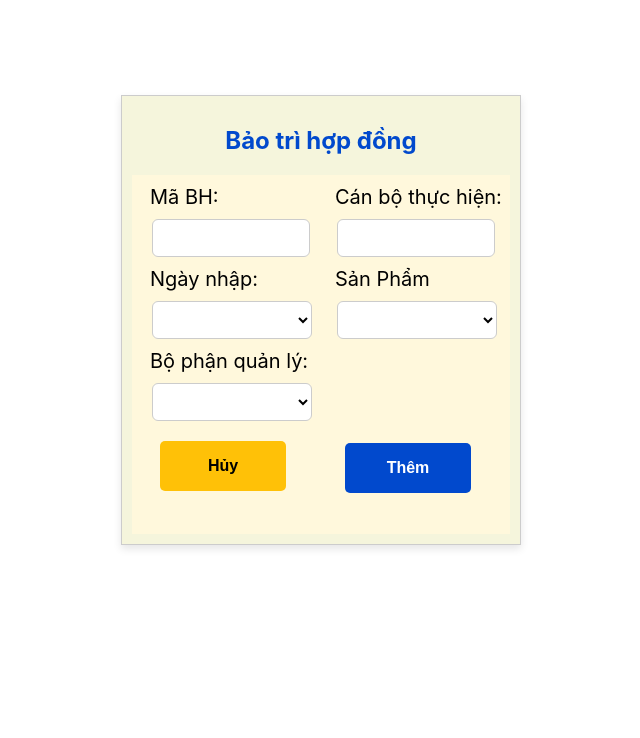
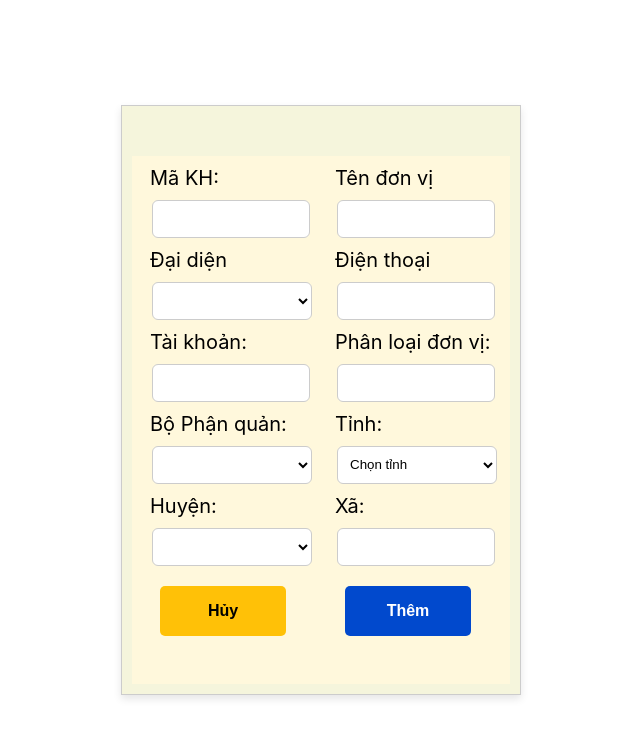
Before and after one commit to HaIThong/WebMcustomerinfo, a React (Create React App) app: page / in a window 1280 px wide. Shown: the top 738 px of the page, without its empty margins (319-959 px from the left). Built offline with nearby package versions, Linux system fonts and the light colour scheme.

Commit message:
Thêm mã mới

```diff
--- a/src/App.js
+++ b/src/App.js
@@ -1,11 +1,10 @@
 
-import HDBaoTRiIF from "./components/HDBaoTriIF"
-import HopDongIF from "./components/HopDongIF"
+import KhachHangIF from "./components/KhachHangIF"
 
 function App() {
   return (
     <div className="App">
-      <HDBaoTRiIF i4BT="Bảo trì hợp đồng"/>
+      <KhachHangIF/>
     </div>
   )
 }
--- a/src/components/KhachHangIF.js
+++ b/src/components/KhachHangIF.js
@@ -3,6 +3,7 @@ import Input from "./input/input";
 import Text from "./input/text";
 import Button from "./input/button";
 import Select from "./input/select";
+import Select1 from "./input/Select1";
 const KhachHangIF = (props) => {
   return (
     <div style={{
@@ -47,13 +48,13 @@ const KhachHangIF = (props) => {
         <Text text="Mã KH:"/>
         <Input/>
         <Text text="Đại diện"/>
-        <Input/>
+        <Select1/>
         <Text text="Tài khoản:"/>
         <Input/>
         <Text text="Bộ Phận quản:"/>
-        <Input/>
+        <Select1/>
         <Text text="Huyện:"/>
-        <Input/>
+        <Select1/>
         <Button colorScheme="warning">
         Hủy
       </Button>
```
